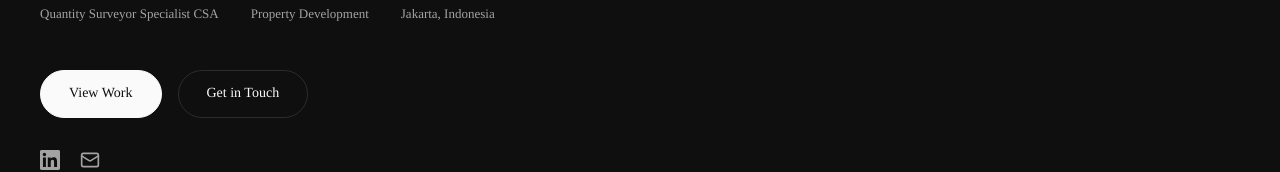
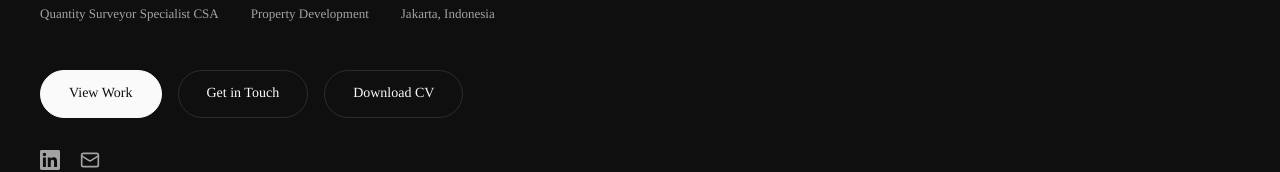
Before and after one commit to borprilyan-rgb/portfolio, a React (Vite) app: page / in a window 1280 px wide. Shown: the part 604-776 px from the top of the page. Built offline with nearby package versions, Linux system fonts and the light colour scheme; a web font is replaced by a local one.

Commit message:
3.0 Added CV Download

```diff
--- a/src/App.jsx
+++ b/src/App.jsx
@@ -301,6 +301,9 @@
           <div className="ctaRow">
             <Link className="btnFill" to="/work">View Work</Link>
             <Link className="btnGhost" to="/contact">Get in Touch</Link>
+            <a className="btnGhost" href="/Boris-Sidabutar-CV.pdf" download>
+              Download CV
+            </a>
           </div>
           <div className="socialLinks">
             <a href={profile.linkedin} target="_blank" rel="noreferrer" aria-label="LinkedIn">
```
Also changed, not shown: 1 other file (tests, documents, lock files or other folders).
